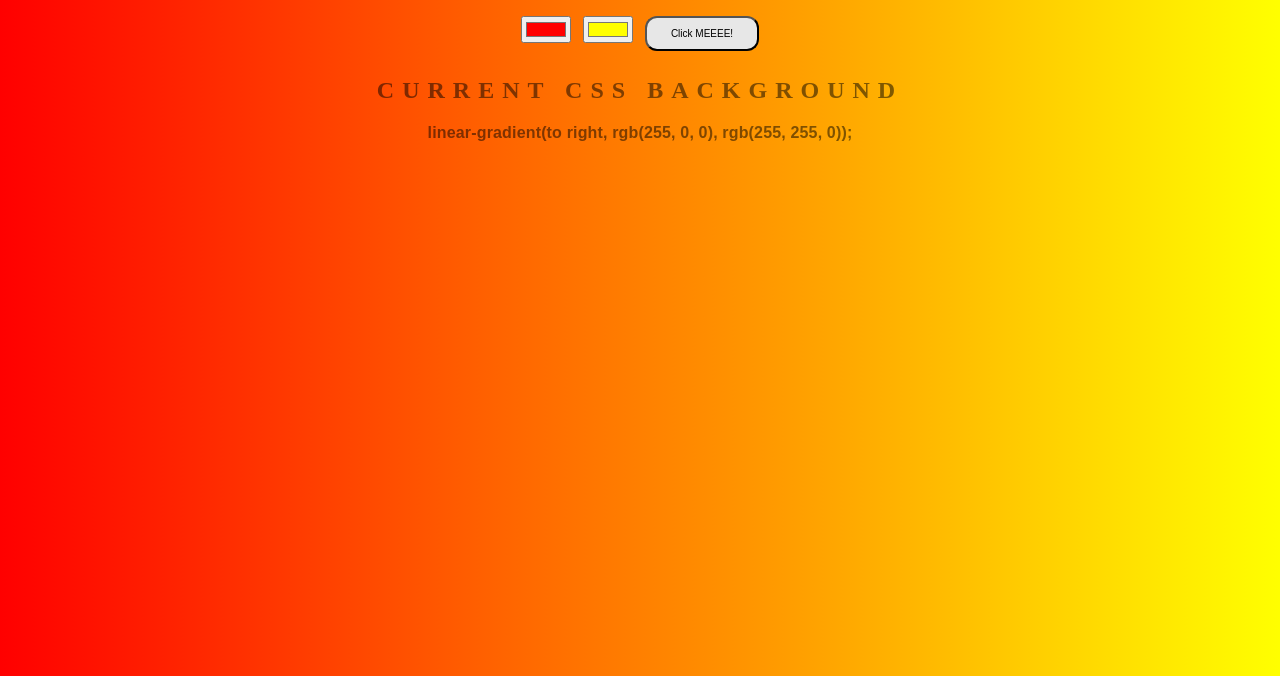
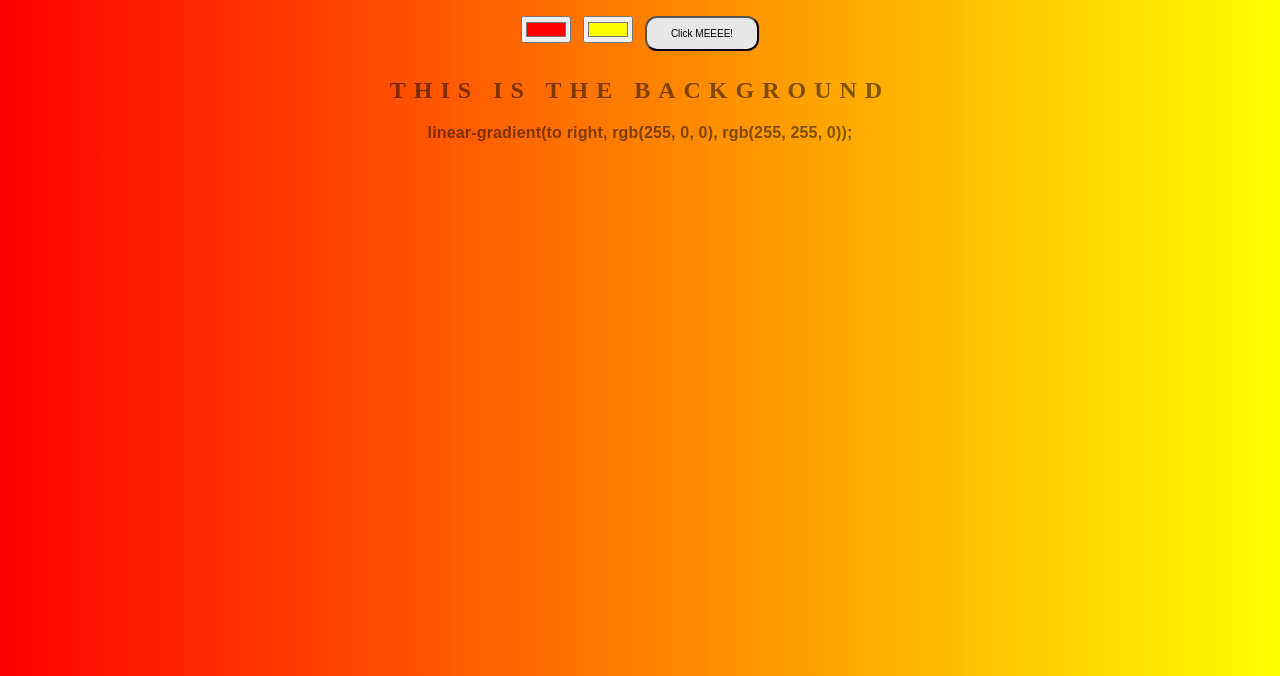
Before and after one commit to DelButto/background-generator, a plain HTML site: page index.html in a window 1280 px wide. Shown: the part 124-800 px from the top of the page. Drawn offline with Linux system fonts and the light colour scheme.

Commit message:
changing text

```diff
--- a/index.html
+++ b/index.html
@@ -9,7 +9,7 @@
 	<input class="color1" type="color" name="color1" value="#ff0000">
 	<input class="color2" type="color" name="color2" value="#ffff00">
 	<button class="button" name="Butto">Click MEEEE!</button>
-	<h2>Current CSS BAckground</h2>
+	<h2>This is the background</h2>
 	<h3 id="text"></h3>
 	<script type="text/javascript" src="script.js"></script>
 </body>
```
